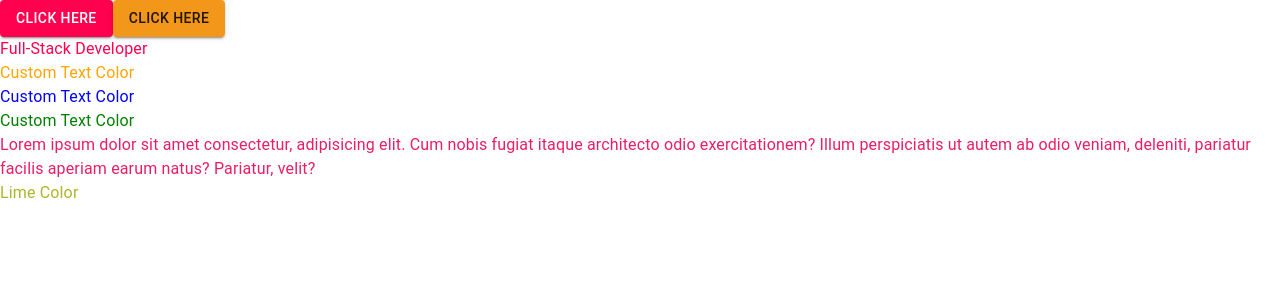
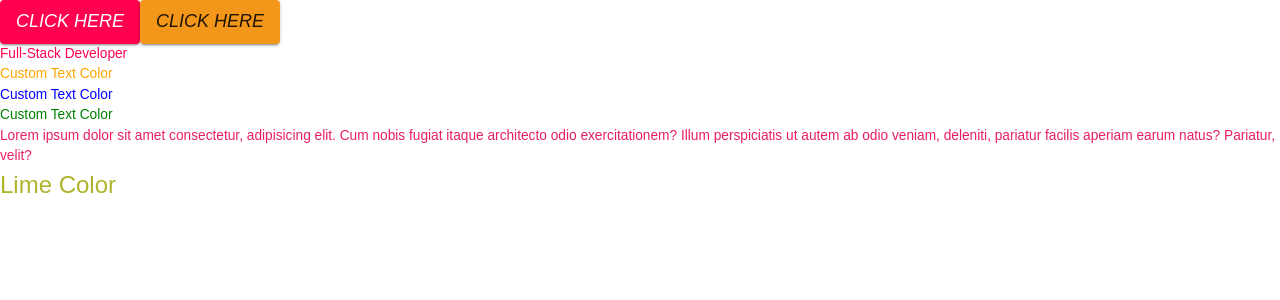
Before and after one commit to Emam-Bokhari/MUI, a React (Vite) app: page / in a window 1280 px wide. Shown: the top 300 px of the page. Built offline with nearby package versions, Linux system fonts and the light colour scheme.

Commit message:
feat(theme): added custom typography - added fontFamily,fontSize and custom button property including fontSize,fontFamily, and fontStyle

```diff
--- a/src/components/themeExample/ExampleTwo.jsx
+++ b/src/components/themeExample/ExampleTwo.jsx
@@ -10,10 +10,7 @@ export default function ExampleTwo() {
         autem ab odio veniam, deleniti, pariatur facilis aperiam earum natus?
         Pariatur, velit?
       </Typography>
-      <Typography sx={{color:"lime.main"}} >
-        Lime Color
-      </Typography>
-
+      <Typography sx={{ color: "lime.main",fontSize:24 }}>Lime Color</Typography>
     </Fragment>
   );
 }
--- a/src/theme/theme.js
+++ b/src/theme/theme.js
@@ -1,5 +1,6 @@
 import { createTheme } from "@mui/material";
 import { pink, lime } from "@mui/material/colors";
+
 
 // Create the theme
 export const theme = createTheme({
@@ -22,4 +23,13 @@ export const theme = createTheme({
       main: lime[700],
     },
   },
+  typography:{
+    fontFamily:"sans-serif",
+    fontSize:12,
+    button:{
+      fontSize:18,
+      fontFamily:"arial",
+      fontStyle:"italic"
+    }
+  }
 });
```
